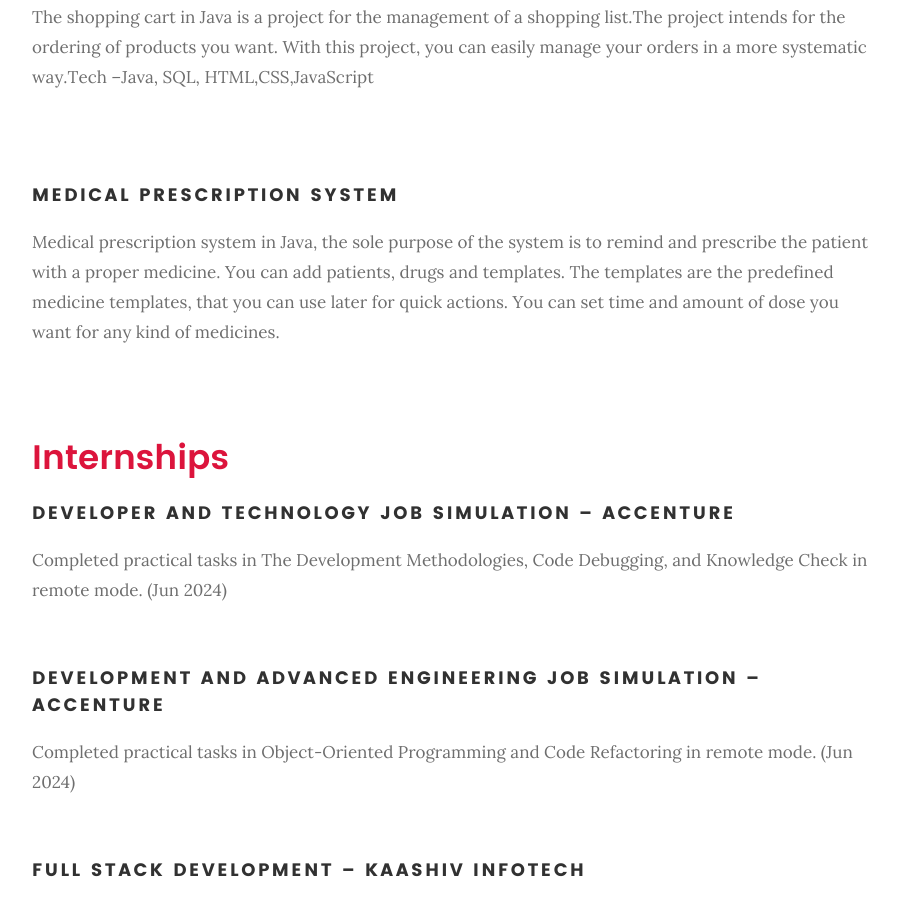
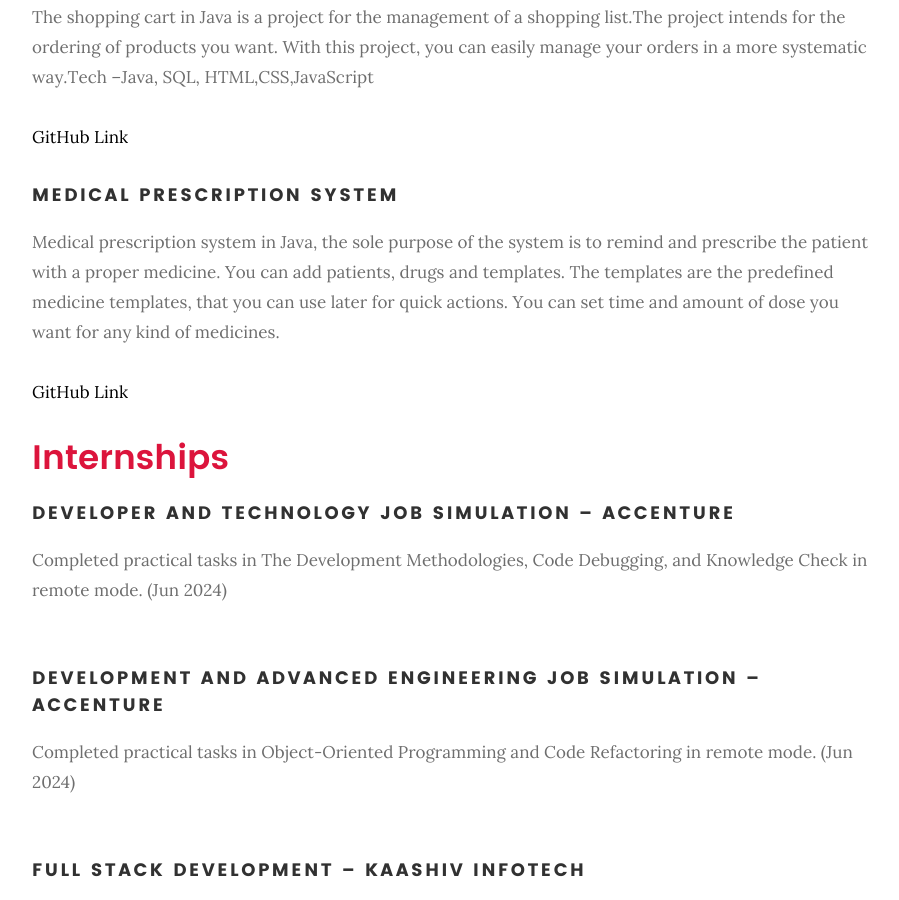
Before and after one commit to john-christo-11/Tech, a plain HTML site: page index.html in a window 1280 px wide. Shown: the part 4375-5275 px from the top of the page, without its empty margins (183-1082 px from the left). Drawn offline with Linux system fonts and the light colour scheme; files whose address does not match are found by name.

Commit message:
Update index.html

```diff
--- a/index.html
+++ b/index.html
@@ -325,11 +325,17 @@
 
 	    <h3>Shopping Cart</h3>
         <p>The  shopping  cart in Java is a project for the management of a shopping list.The project intends for the ordering of products you want. With this project, you can easily manage your orders in a more systematic way.Tech –Java, SQL, HTML,CSS,JavaScript       </p>
-        <br><br>
+        <a href="https://github.com/john-christo-11/Project2">GitHub Link</a>
+
+
+
+	    <br><br>
 
 	    <h3>Medical Prescription System </h3>
         <p>Medical prescription system in Java, the sole purpose of the system is to remind and prescribe the patient with a proper medicine. You can add patients, drugs and templates. The templates are the predefined medicine templates, that you can use later for quick actions. You can set time and amount of dose you want for any kind of medicines. </p>
-        <br><br>
+        <a href="https://github.com/john-christo-11/Project1">GitHub Link</a>
+
+	    <br><br>
 
 
         <!-- Corrected the style attribute and closing tag for h2 elements -->
```
